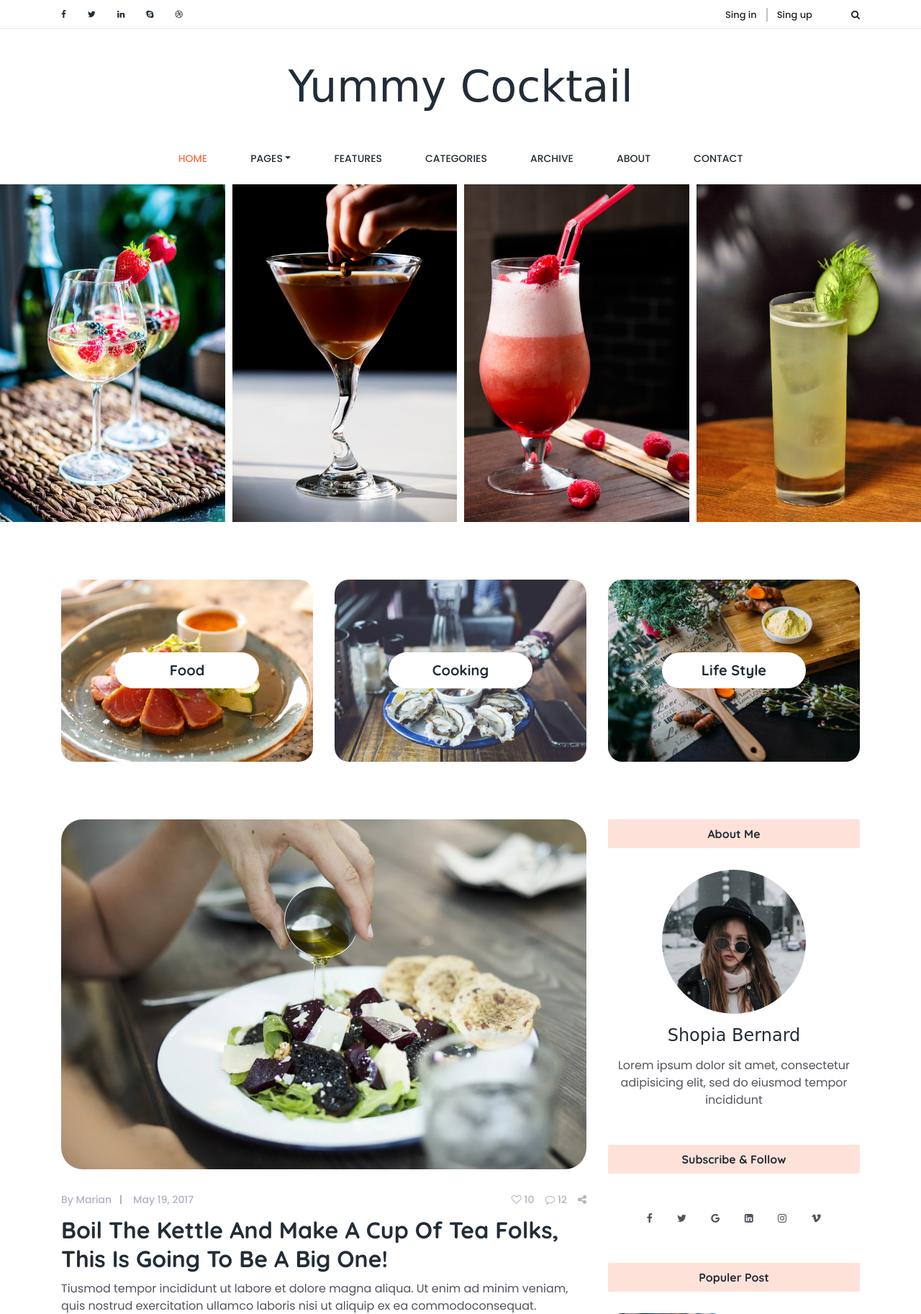
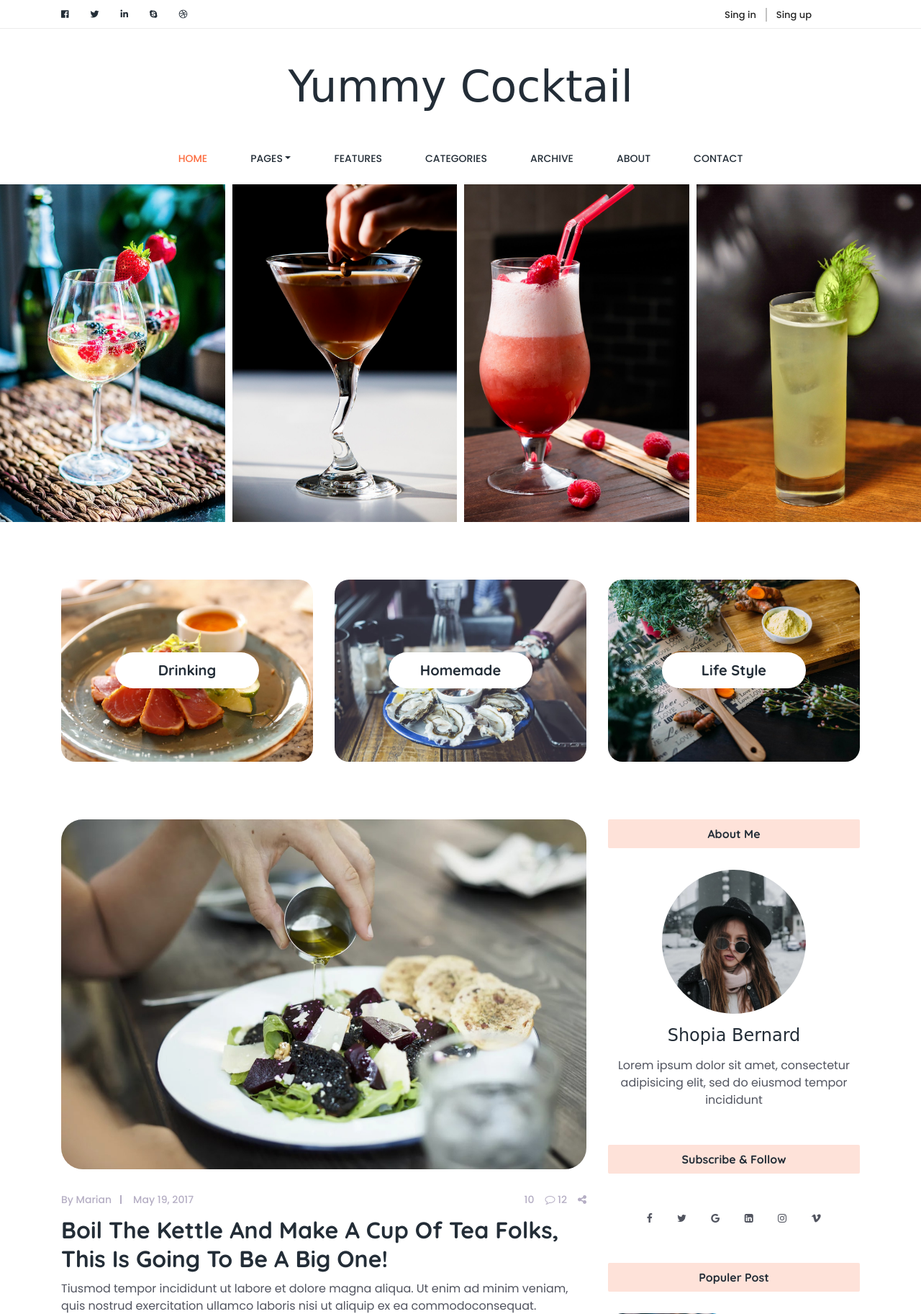
Before and after one commit to claudericka/yummy-cocktails, a Django app: page /cocktail-manager/ in a window 1280 px wide. Shown: the top 1825 px of the page at 72% size. Run offline with Django 3.2, Linux system fonts and the light colour scheme; some libraries are stand-ins or nearby versions; some web fonts are replaced.

Commit message:
Add html files to the repo. WIP #1.

```diff
--- a/cocktailmanager/templates/cocktailmanager/index.html
+++ b/cocktailmanager/templates/cocktailmanager/index.html
@@ -13,6 +13,7 @@
     <title>Yummy Cocktail</title>
 
     <!-- Favicon -->
+    <link rel="stylesheet" href="https://use.fontawesome.com/releases/v5.1.0/css/all.css" integrity="sha384-lKuwvrZot6UHsBSfcMvOkWwlCMgc0TaWr+30HWe3a4ltaBwTZhyTEggF5tJv8tbt" crossorigin="anonymous">
     <link rel="icon" href="{% static "cocktailmanager/img/core-img/favicon.ico" %} ">
 
     <!-- Core Stylesheet -->
@@ -36,11 +37,11 @@
                 <div class="col-5 col-sm-6">
                     <!--  Top Social bar start -->
                     <div class="top_social_bar">
-                        <a href="#"><i class="fa fa-facebook" aria-hidden="true"></i></a>
-                        <a href="#"><i class="fa fa-twitter" aria-hidden="true"></i></a>
-                        <a href="#"><i class="fa fa-linkedin" aria-hidden="true"></i></a>
-                        <a href="#"><i class="fa fa-skype" aria-hidden="true"></i></a>
-                        <a href="#"><i class="fa fa-dribbble" aria-hidden="true"></i></a>
+                        <a href="#"><i class="fab fa-facebook" aria-hidden="true"></i></a>
+                        <a href="#"><i class="fab fa-twitter" aria-hidden="true"></i></a>
+                        <a href="#"><i class="fab fa-linkedin" aria-hidden="true"></i></a>
+                        <a href="#"><i class="fab fa-skype" aria-hidden="true"></i></a>
+                        <a href="#"><i class="fab fa-dribbble" aria-hidden="true"></i></a>
                     </div>
                 </div>
                 <!--  Login Register Area -->
@@ -56,14 +57,14 @@
                         </div>
                         <!-- Search Button Area -->
                         <div class="search_button">
-                            <a class="searchBtn" href="#"><i class="fa fa-search" aria-hidden="true"></i></a>
+                            <a class="searchBtn" href="#"><i class="fab fa-search" aria-hidden="true"></i></a>
                         </div>
                         <!-- Search Form -->
                         <div class="search-hidden-form">
                             <form action="#" method="get">
                                 <input type="search" name="search" id="search-anything" placeholder="Search Anything...">
                                 <input type="submit" value="" class="d-none">
-                                <span class="searchBtn"><i class="fa fa-times" aria-hidden="true"></i></span>
+                                <span class="searchBtn"><i class="fab fa-times" aria-hidden="true"></i></span>
                             </form>
                         </div>
                     </div>
@@ -88,7 +89,7 @@
             <div class="row">
                 <div class="col-12">
                     <nav class="navbar navbar-expand-lg">
-                        <button class="navbar-toggler" type="button" data-toggle="collapse" data-target="#yummyfood-nav" aria-controls="yummyfood-nav" aria-expanded="false" aria-label="Toggle navigation"><i class="fa fa-bars" aria-hidden="true"></i> Menu</button>
+                        <button class="navbar-toggler" type="button" data-toggle="collapse" data-target="#yummyfood-nav" aria-controls="yummyfood-nav" aria-expanded="false" aria-label="Toggle navigation"><i class="fab fa-bars" aria-hidden="true"></i> Menu</button>
                         <!-- Menu Area Start -->
                         <div class="collapse navbar-collapse justify-content-center" id="yummyfood-nav">
                             <ul class="navbar-nav" id="yummy-nav">
@@ -224,7 +225,7 @@
                         <img src="{% static "cocktailmanager/img/catagory-img/1.jpg" %} " alt="">
                         <div class="catagory-title">
                             <a href="#">
-                                <h5>Food</h5>
+                                <h5>Drinking</h5>
                             </a>
                         </div>
                     </div>
@@ -234,7 +235,7 @@
                         <img src="{% static "cocktailmanager/img/catagory-img/2.jpg" %} " alt="">
                         <div class="catagory-title">
                             <a href="#">
-                                <h5>Cooking</h5>
+                                <h5>Homemade</h5>
                             </a>
                         </div>
                     </div>
@@ -285,7 +286,7 @@
                                         <div class="post-comment-share-area d-flex">
                                             <!-- Post Favourite -->
                                             <div class="post-favourite">
-                                                <a href="#"><i class="fa fa-heart-o" aria-hidden="true"></i> 10</a>
+                                                <a href="#"><i class="fab fa-heart-o" aria-hidden="true"></i> 10</a>
                                             </div>
                                             <!-- Post Comments -->
                                             <div class="post-comments">
```
